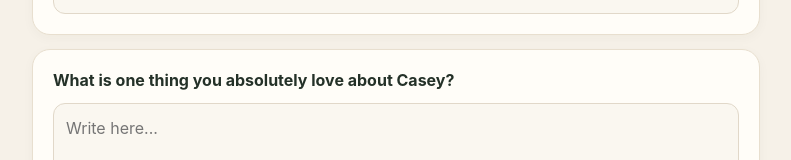
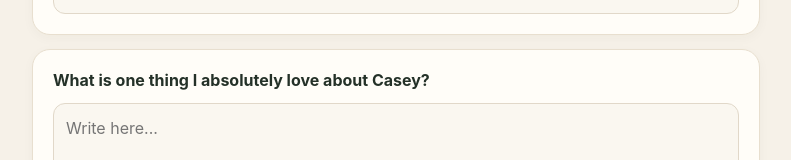
Before and after one commit to caseyreeser-ship-it/christian-journal, a React (Vite) app: page / in a window 1280 px wide. Shown: the part 1230-1390 px from the top of the page, without its empty margins (244-1035 px from the left). Built offline with nearby package versions, Linux system fonts and the light colour scheme.

Commit message:
Update DailyJournal.jsx

```diff
--- a/src/components/DailyJournal.jsx
+++ b/src/components/DailyJournal.jsx
@@ -43,7 +43,7 @@ export default function DailyJournal({ entry, onChange }) {
       </div>
 
       <JournalPrompt
-        label="What is one thing you absolutely love about Casey?"
+        label="What is one thing I absolutely love about Casey?"
         value={entry.loveAboutCasey || ''}
         onChange={(v) => setField('loveAboutCasey', v)}
       />
```
